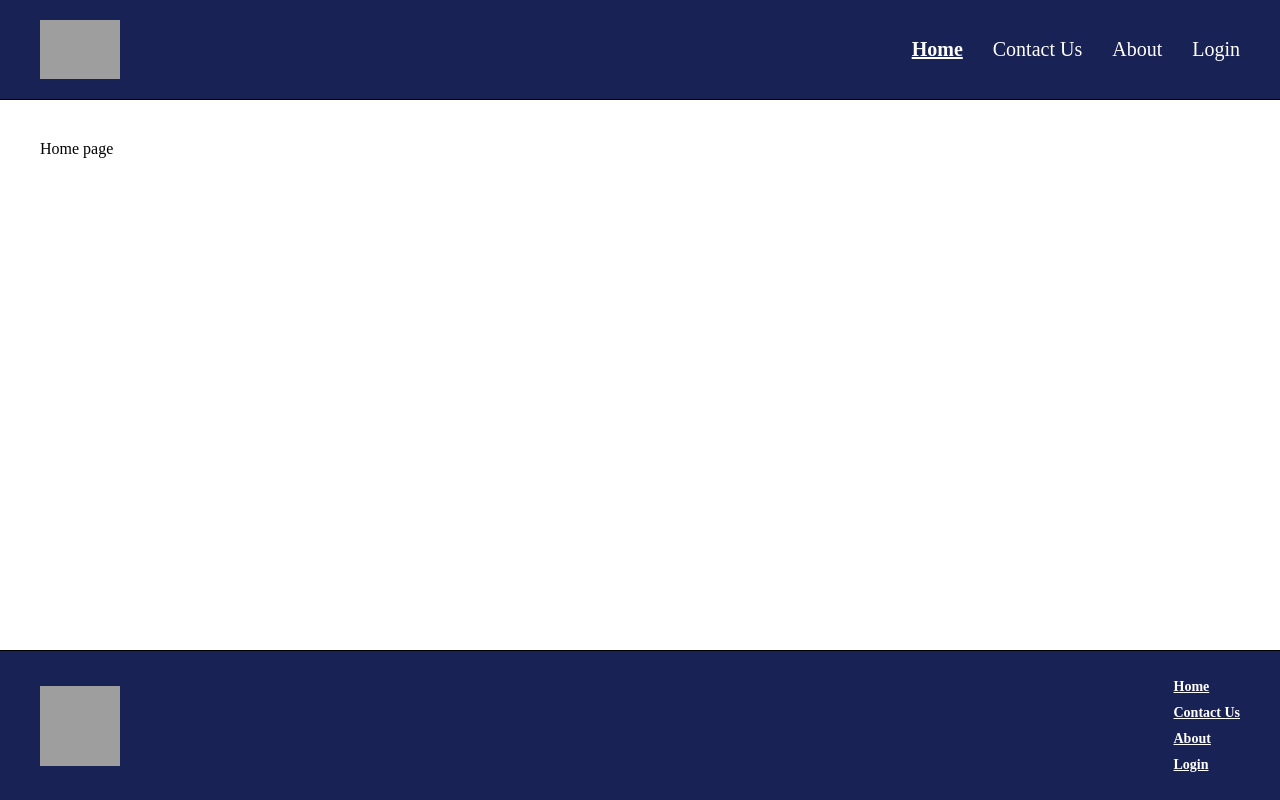
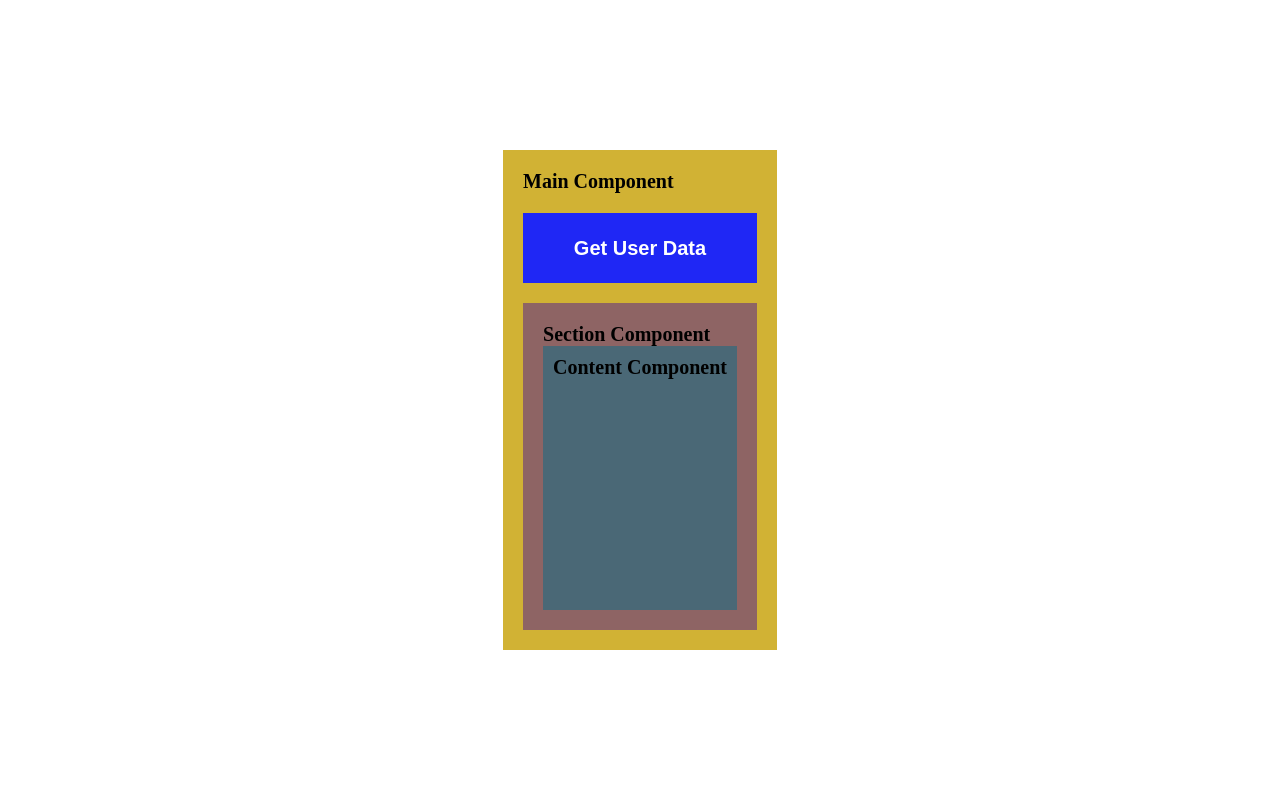
Before and after one commit to AIT-AS/cohort_62_fs_react_ts, a React (Vite) app: page / in a window 1280 px wide. Built offline with nearby package versions, Linux system fonts and the light colour scheme; grey boxes are pictures that could not be loaded.

Commit message:
Lesson_14

```diff
--- a/src/App.tsx
+++ b/src/App.tsx
@@ -1,11 +1,11 @@
 // Импортируем BrowserRouter, Route, Routes для настройки маршрутизации
 import { BrowserRouter, Route, Routes } from "react-router-dom";
 
-import Layout from "components/Layout/Layout";
-import ContactUs from "pages/EmployeeApp/ContactUs/ContactUs";
-import Home from "pages/EmployeeApp/Home/Home";
-import LogIn from "pages/EmployeeApp/LogIn/LogIn";
-import About from "pages/EmployeeApp/About/About";
+// import Layout from "components/Layout/Layout";
+// import ContactUs from "pages/EmployeeApp/ContactUs/ContactUs";
+// import Home from "pages/EmployeeApp/Home/Home";
+// import LogIn from "pages/EmployeeApp/Login/Login";
+// import About from "pages/EmployeeApp/About/About";
 
 import GlobalStyles from "styles/GlobalStyles";
 
@@ -17,6 +17,7 @@ import GlobalStyles from "styles/GlobalStyles";
 // import Lesson_10 from "lessons/Lesson_10/Lesson_10";
 // import Lesson_11 from "lessons/Lesson_11/Lesson_11";
 // import Lesson_12 from "lessons/Lesson_12/Lesson_12";
+import Lesson_14 from "lessons/Lesson_14/Lesson_14";
 
 
 
@@ -36,7 +37,7 @@ function App() {
   return (
     <BrowserRouter>
       <GlobalStyles />
-      <Layout>
+      {/* <Layout>
         <Routes>
           <Route path="/" element={<Home />} />
           <Route path="/about" element={<About />} />
@@ -44,7 +45,7 @@ function App() {
           <Route path="/contactUs" element={<ContactUs />} />
           <Route path="*" element="Page Not Found" />
         </Routes>
-      </Layout>
+      </Layout> */}
       {/* <Lesson_06 /> */}
       {/* <Lesson_07 /> */}
       {/* <Lesson_08 /> */}
@@ -52,6 +53,7 @@ function App() {
       {/* <Lesson_10 /> */}
       {/* <Lesson_11 /> */}
       {/* <Lesson_12 /> */}
+      <Lesson_14 />
 
       {/* <Homework_06 /> */}
       {/* <Homework_07 /> */}
--- /dev/null
+++ b/src/lessons/Lesson_14/Lesson_14.tsx
@@ -0,0 +1,13 @@
+import Main from "./components/Main/Main";
+
+import { PageWrapper } from "./styles";
+
+function Lesson_14() {
+  return (
+    <PageWrapper>
+      <Main />
+    </PageWrapper>
+  );
+}
+
+export default Lesson_14;
--- /dev/null
+++ b/src/lessons/Lesson_14/components/Contend/Contend.tsx
@@ -0,0 +1,34 @@
+// ШАГ 4: Импортируем хук useContext из библиотеки react
+import { useContext } from "react";
+
+// ШАГ 5: Импортируем созданный нами в компонте Main контекст MainContext
+import { MainContext } from "lessons/Lesson_14/components/Main/Main";
+
+import Button from "components/Button/Button";
+
+import { ContentInfo, ContentTitle, ContentWrapper } from "./styles";
+
+function Content() {
+  // ШАГ 6: Получить доступ к данным, хранящимся в контексте
+  const { userData, setUserData } = useContext(MainContext);
+
+  const deleteUser = () => {
+    setUserData(undefined);
+  };
+
+  return (
+    <ContentWrapper>
+      <ContentTitle>Content Component</ContentTitle>
+      {userData && (
+        <>
+          <ContentInfo>Fullname: {userData.fullName}</ContentInfo>
+          <ContentInfo>Age: {userData.age}</ContentInfo>
+          <ContentInfo>Job: {userData.jobPosition}</ContentInfo>
+          <Button isRed name="Delete User" onClick={deleteUser} />
+        </>
+      )}
+    </ContentWrapper>
+  );
+}
+
+export default Content;
--- /dev/null
+++ b/src/lessons/Lesson_14/components/Contend/styles.ts
@@ -0,0 +1,19 @@
+import styled from "@emotion/styled";
+
+export const ContentWrapper = styled.div`
+  display: flex;
+  flex-direction: column;
+  gap: 20px;
+  padding: 10px;
+  background-color: #4a6876;
+  flex: 1;
+`;
+
+export const ContentTitle = styled.p`
+  font-size: 20px;
+  font-weight: bold;
+`;
+
+export const ContentInfo = styled.p`
+  font-size: 16px;
+`;
--- /dev/null
+++ b/src/lessons/Lesson_14/components/Main/Main.tsx
@@ -0,0 +1,51 @@
+// ШАГ 1: Импортируем функцию createContext из библиотеки react
+import { useState, createContext } from "react";
+import Button from "components/Button/Button";
+
+import Section from "lessons/Lesson_14/components/Section/Section";
+
+import { MainTitle, MainWrapper } from "./styles";
+import { type UserData, type UserDataContext } from "./types";
+
+// ШАГ 2: Создаем контекст - глобальное хранилище данных, которые мы хотим передать в любой компонент,
+// котрый находится уровнем ниже(глубже) чем компонент Main
+// eslint-disable-next-line react-refresh/only-export-components
+export const MainContext = createContext<UserDataContext>({
+  userData: undefined,
+  setUserData: () => {},
+});
+
+function Main() {
+  const [userData, setUserData] = useState<undefined | UserData>(undefined);
+
+  const getUserData = () => {
+    // Предположим, что вы получили данные пользователя в константе userResponse, используя GET запрос по сети
+    const userResponse: UserData = {
+      fullName: "John Johnson",
+      age: 30,
+      jobPosition: "QA",
+    };
+
+    setUserData(userResponse);
+  };
+
+  console.log(userData);
+  return (
+    // ШАГ 3: Обернуть все что у нас в return с помощью MainContext.Provider
+    // и передать то что мы хотим в пропсу value
+    <MainContext.Provider
+      value={{
+        userData: userData,
+        setUserData: setUserData,
+      }}
+    >
+      <MainWrapper>
+        <MainTitle>Main Component</MainTitle>
+        <Button name="Get User Data" onClick={getUserData} />
+        <Section />
+      </MainWrapper>
+    </MainContext.Provider>
+  );
+}
+
+export default Main;
--- /dev/null
+++ b/src/lessons/Lesson_14/components/Main/styles.ts
@@ -0,0 +1,15 @@
+import styled from "@emotion/styled";
+
+export const MainWrapper = styled.div`
+  display: flex;
+  flex-direction: column;
+  gap: 20px;
+  height: 500px;
+  padding: 20px;
+  background-color: #d1b234;
+`;
+
+export const MainTitle = styled.p`
+  font-size: 20px;
+  font-weight: bold;
+`;
--- /dev/null
+++ b/src/lessons/Lesson_14/components/Main/types.ts
@@ -0,0 +1,12 @@
+import { type Dispatch, type SetStateAction } from "react";
+
+export interface UserData {
+  fullName: string;
+  age: number;
+  jobPosition: string;
+}
+
+export interface UserDataContext {
+  userData: UserData | undefined;
+  setUserData: Dispatch<SetStateAction<UserData | undefined>>;
+}
--- /dev/null
+++ b/src/lessons/Lesson_14/components/Section/Section.tsx
@@ -0,0 +1,14 @@
+import Content from "../Contend/Contend";
+
+import { SectionTitle, SectionWrapper } from "./styles";
+
+function Section() {
+  return (
+    <SectionWrapper>
+      <SectionTitle>Section Component</SectionTitle>
+      <Content />
+    </SectionWrapper>
+  );
+}
+
+export default Section;
--- /dev/null
+++ b/src/lessons/Lesson_14/components/Section/styles.ts
@@ -0,0 +1,14 @@
+import styled from "@emotion/styled";
+
+export const SectionWrapper = styled.div`
+  display: flex;
+  flex-direction: column;
+  flex: 1;
+  padding: 20px;
+  background-color: #8e6464;
+`;
+
+export const SectionTitle = styled.p`
+  font-size: 20px;
+  font-weight: bold;
+`;
--- /dev/null
+++ b/src/lessons/Lesson_14/styles.ts
@@ -0,0 +1,10 @@
+import styled from "@emotion/styled";
+
+export const PageWrapper = styled.div`
+  display: flex;
+  flex-direction: column;
+  flex: 1;
+  padding: 100px;
+  align-items: center;
+  justify-content: center;
+`;
```
